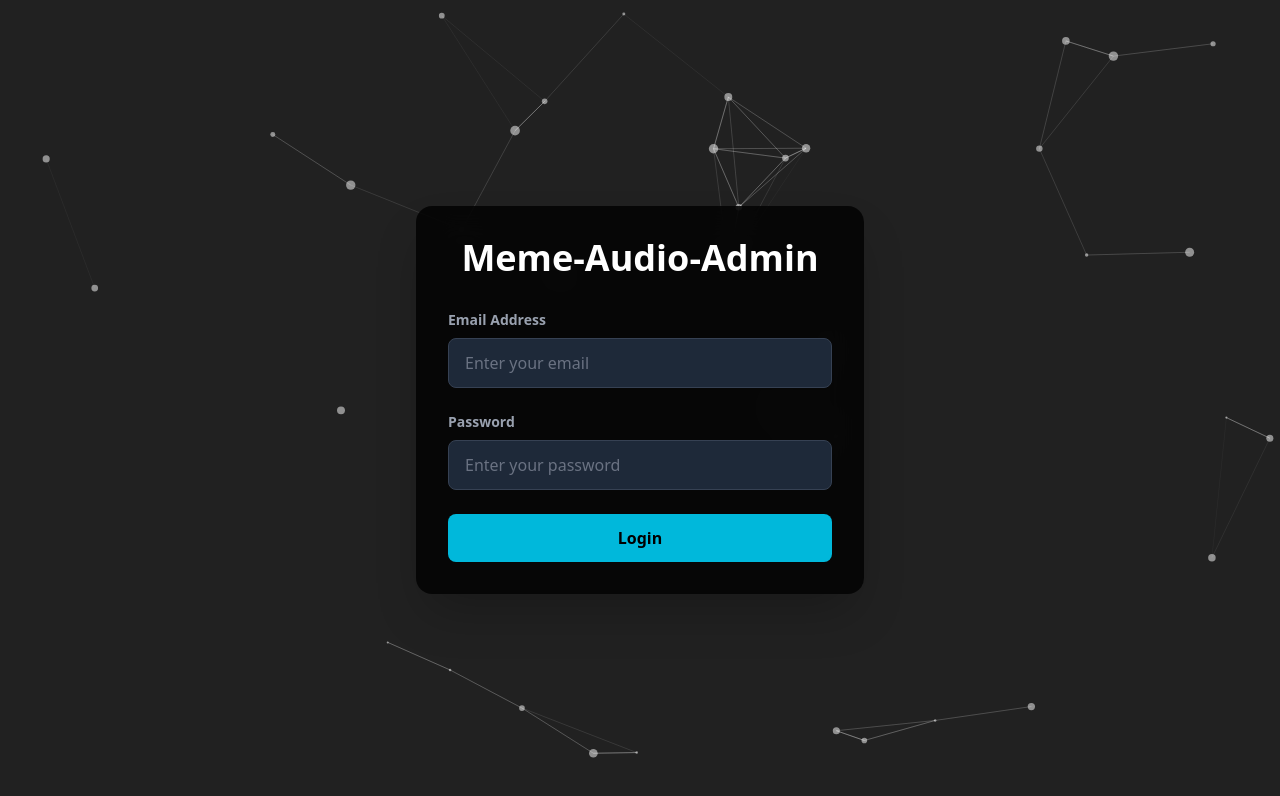
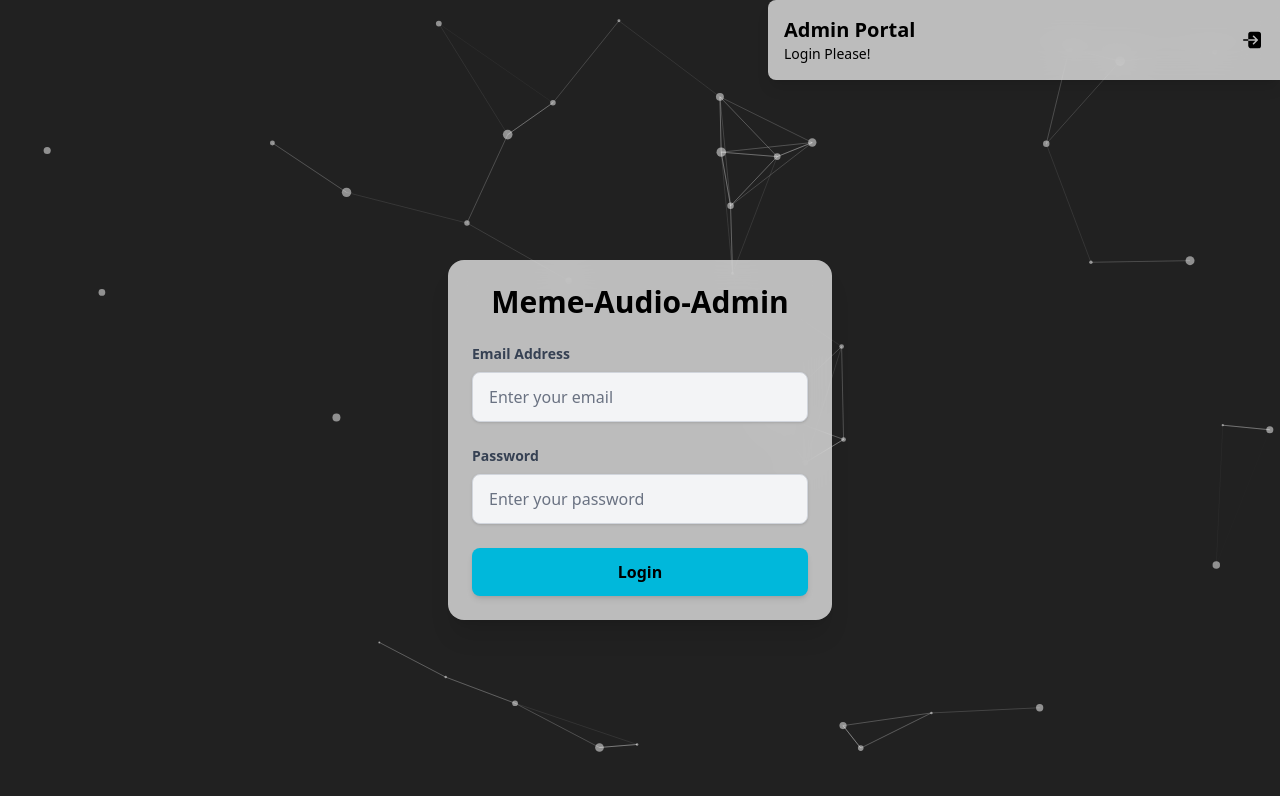
Before and after one commit to harsh01010/memestream, a React (Vite) app: page / in a window 1280 px wide. Shown: the top 796 px of the page. Built offline with nearby package versions, Linux system fonts and the light colour scheme; no server answers.

Commit message:
Added nav componet,Fixed login UI

```diff
--- a/src/App.jsx
+++ b/src/App.jsx
@@ -7,6 +7,7 @@ function App() {
     <BrowserRouter>
       <Routes>
         <Route path="/" element={<Auth/>}></Route>
+        <Route path="/login" element={<Auth/>}></Route>
         <Route path="*" element={<h1>404 Not Found</h1>}></Route>
       </Routes>
 
--- a/src/components/Login.jsx
+++ b/src/components/Login.jsx
@@ -5,18 +5,17 @@ import { AuthService } from "../appwrite/auth";
 
 const Login = () => {
 
-  const [formData,setformData] = useState({ email: '', password: '' });
-
+  const [formData, setformData] = useState({ email: '', password: '' });
   const [error, setError] = useState(null);
   const [loading, setLoading] = useState(false);
   const [passwordVisible, setPasswordVisible] = useState(false);
-
   const authService = new AuthService(); // Instantiate the AuthService
 
   const handleChange = (e) => {
     const { name, value } = e.target;
     setformData({ ...formData, [name]: value });
   }
+
   const handleSubmit = async (e) => {
     e.preventDefault();
     setError(null);
@@ -31,12 +30,11 @@ const Login = () => {
     } finally {
       setLoading(false);
     }
-
   };
 
   return (
-      <div className="w-full max-w-md bg-black/80 backdrop-blur-lg p-8 rounded-2xl shadow-2xl">
-        <h2 className="text-4xl font-extrabold text-center text-white mb-8">
+    <div className="w-full max-w-sm bg-white/70 backdrop-blur-lg p-6 rounded-2xl shadow-xl mx-auto mt-16 md:mt-20">
+      <h2 className="text-3xl font-extrabold text-center text-black mb-6">
         Meme-Audio-Admin
       </h2>
       <form onSubmit={handleSubmit} className="space-y-6">
@@ -44,7 +42,7 @@ const Login = () => {
         <div>
           <label
             htmlFor="email"
-              className="block text-sm font-semibold text-gray-400 mb-2"
+            className="block text-sm font-semibold text-gray-700 mb-2"
           >
             Email Address
           </label>
@@ -54,7 +52,7 @@ const Login = () => {
             name="email"
             value={formData.email}
             onChange={handleChange}
-              className="w-full px-4 py-3 bg-gray-800 border border-gray-700 text-white rounded-lg shadow-sm focus:ring-2 focus:ring-cyan-500 focus:outline-none placeholder-gray-500"
+            className="w-full px-4 py-3 bg-gray-100 border border-gray-300 text-black rounded-lg shadow-sm focus:ring-2 focus:ring-cyan-500 focus:outline-none placeholder-gray-500"
             placeholder="Enter your email"
             required
           />
@@ -64,22 +62,28 @@ const Login = () => {
         <div className="relative">
           <label
             htmlFor="password"
-              className="block text-sm font-semibold text-gray-400 mb-2"
+            className="block text-sm font-semibold text-gray-700 mb-2"
           >
             Password
           </label>
           <input
             id="password"
             name="password"
-              type={ passwordVisible ? "text" : "password"}
+            type={passwordVisible ? "text" : "password"}
             value={formData.password}
             onChange={handleChange}
-              className="w-full px-4 py-3 bg-gray-800 border border-gray-700 text-white rounded-lg shadow-sm focus:ring-2 focus:ring-cyan-500 focus:outline-none placeholder-gray-500"
+            className="w-full px-4 py-3 bg-gray-100 border border-gray-300 text-black rounded-lg shadow-sm focus:ring-2 focus:ring-cyan-500 focus:outline-none placeholder-gray-500"
             placeholder="Enter your password"
             required
           />
-            {formData.password &&  <span onClick={()=>setPasswordVisible(!passwordVisible)} className="text-white cursor-pointer absolute top-10 right-3">{passwordVisible?<FaEyeSlash size={20} />:<IoEyeSharp size={20}/>}</span>
-}
+          {formData.password && (
+            <span
+              onClick={() => setPasswordVisible(!passwordVisible)}
+              className="text-black cursor-pointer absolute top-10 right-3"
+            >
+              {passwordVisible ? <FaEyeSlash size={20} /> : <IoEyeSharp size={20} />}
+            </span>
+          )}
         </div>
 
         {/* Error Message */}
@@ -93,12 +97,9 @@ const Login = () => {
         <button
           type="submit"
           disabled={loading}
-            className={`w-full py-3 ${
-              loading ? "bg-gray-500 cursor-not-allowed" : "bg-cyan-500"
-            } text-black font-bold rounded-lg shadow-md hover:bg-cyan-400 transition duration-200 transform hover:scale-105`}
+          className={`w-full py-3 ${loading ? "bg-gray-500 cursor-not-allowed" : "bg-cyan-500"} text-black font-bold rounded-lg shadow-md hover:bg-cyan-400 transition duration-200 transform hover:scale-105`}
         >
           {loading ? "Logging in..." : "Login"}
-
         </button>
       </form>
     </div>
--- /dev/null
+++ b/src/components/Navbar.jsx
@@ -0,0 +1,77 @@
+import { useState, useEffect } from "react";
+import { useLocation } from "react-router-dom";
+import { AuthService } from "../appwrite/auth";
+import { FaUserCircle } from "react-icons/fa";
+import { IoLogIn } from "react-icons/io5";
+
+const Navbar = ({ header }) => {
+  const authService = new AuthService();
+  const location = useLocation();
+  const [currentRoute, setCurrentRoute] = useState(location.pathname);
+  const [user, setUser] = useState(null);
+  const [showMenu, setShowMenu] = useState(false);
+  const appName = "Admin Portal";
+
+  useEffect(() => {
+    async function loginStatus() {
+      setCurrentRoute(location.pathname);
+      try {
+        const userDetails = await authService.getCurrentUser();
+        setUser({
+          name: userDetails.name,
+          email: userDetails.email,
+          id: userDetails.$id,
+          phone: userDetails.phone,
+        });
+      } catch (e) {
+        console.log("Error: fetching loginStatus:", e);
+      }
+    }
+    loginStatus();
+  }, []);
+
+  const handleShowMenu = () => {
+    setShowMenu((prev) => !prev);
+  };
+
+  return (
+    <nav className="w-[40vw] bg-white/70 text-black p-4 fixed top-0 right-0 flex justify-between items-center z-50 shadow-lg backdrop-blur-lg rounded-l-lg">
+      <div className="flex flex-col">
+        <h3 className="text-xl font-bold">{appName}</h3>
+        <p className="text-sm font-light">{header}</p>
+      </div>
+      <div className="flex items-center space-x-4">
+        {(currentRoute !== "/" || currentRoute !== "/login") &&
+          (!user ? (
+            <IoLogIn
+              className="text-2xl cursor-pointer hover:text-gray-700"
+              title="Login"
+            />
+          ) : (
+            <FaUserCircle
+              className="text-2xl cursor-pointer hover:text-gray-700"
+              onClick={handleShowMenu}
+              title="User Menu"
+            />
+          ))}
+
+        {showMenu && (
+          <div className="absolute right-0 mt-2 w-48 bg-white text-black rounded-lg shadow-md p-4 z-50">
+            <h4 className="font-semibold text-lg mb-2">Hello, {user?.name}</h4>
+            <span className="block text-sm text-gray-500">{user?.id}</span>
+            <p className="text-sm text-gray-700">
+              {user?.email}, {user?.phone}
+            </p>
+            <ul className="mt-4">
+              <li className="cursor-pointer text-blue-600 hover:underline">
+                Logout
+              </li>
+            </ul>
+          </div>
+        )}
+      </div>
+    </nav>
+  );
+};
+
+export default Navbar;
--- a/src/pages/Auth.jsx
+++ b/src/pages/Auth.jsx
@@ -1,11 +1,13 @@
 import Background from "../components/Background";
 import Login from "../components/Login";
+import Navbar from "../components/Navbar";
 
 const Auth = () => {
   return (
     <>
     <Background/>
     <div className="flex items-center justify-center min-h-screen bg-gray-900">
+      <Navbar header={"Login Please!"}/>
       <Login />
     </div>
     </>
```
Lines whose indentation alone changed are shown as unchanged.
